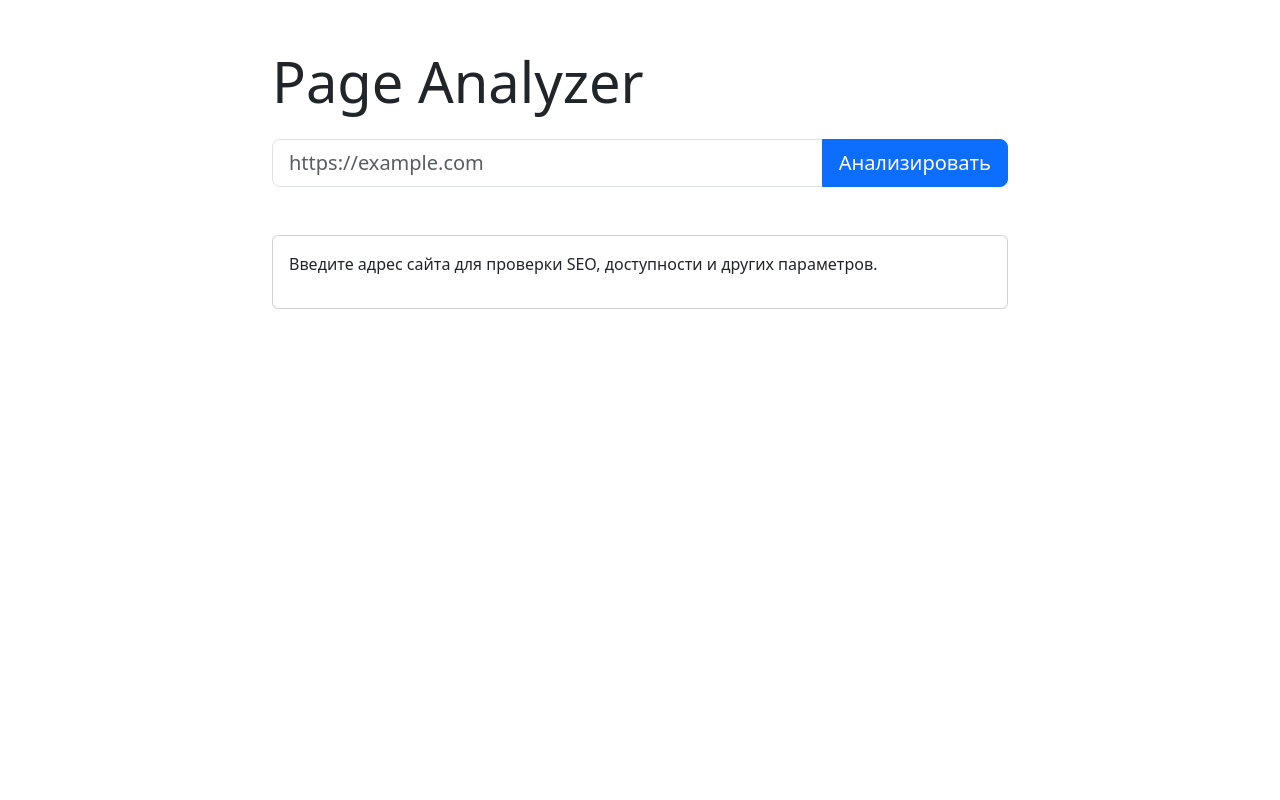
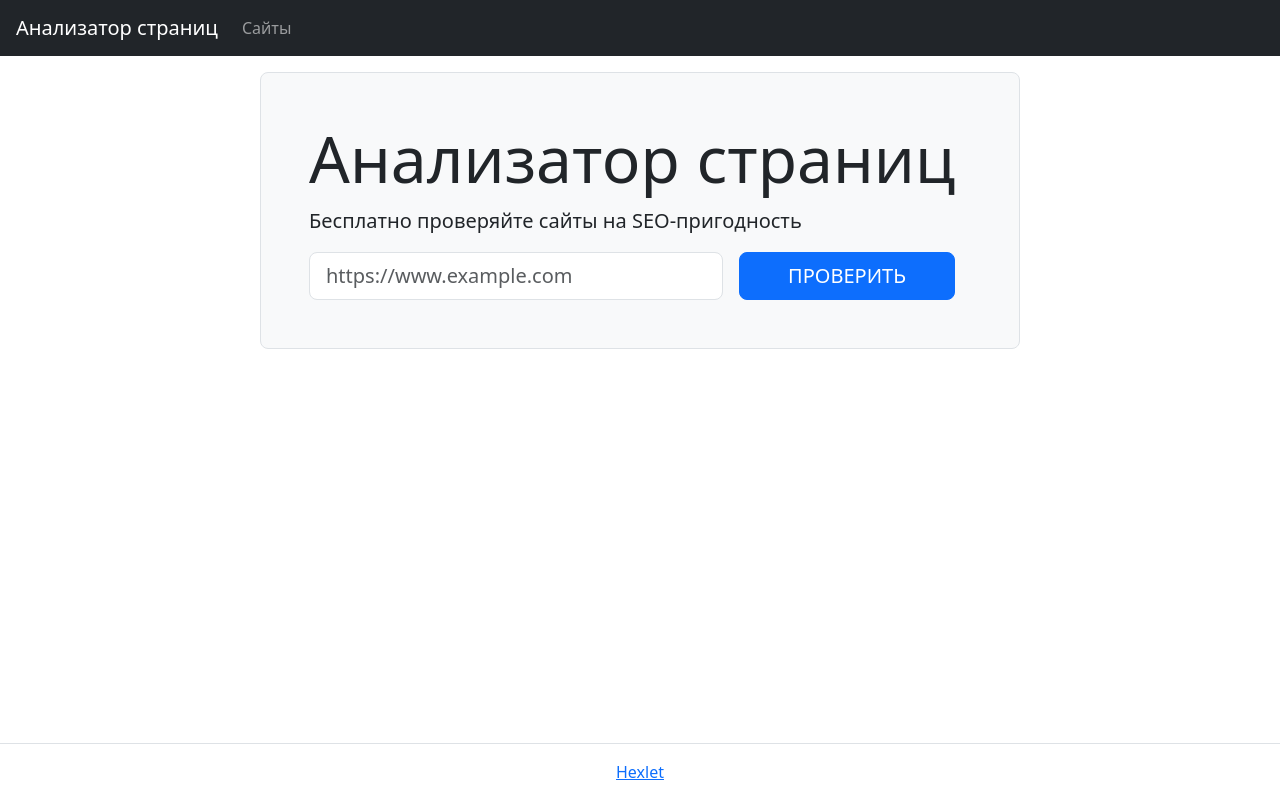
Before and after one commit to OlegGolubev74/python-project-83, a Flask app: page / in a window 1280 px wide. Run offline with Flask 3, Linux system fonts and the light colour scheme; some libraries are stand-ins or nearby versions.

Commit message:
steps 3-6

```diff
--- /dev/null
+++ b/database.sql
@@ -0,0 +1,17 @@
+DROP TABLE IF EXISTS urls;
+CREATE TABLE urls (
+    id BIGINT PRIMARY KEY GENERATED ALWAYS AS IDENTITY,
+    name VARCHAR(255) UNIQUE NOT NULL,
+    created_at DATE
+);
+
+DROP TABLE IF EXISTS url_checks;
+CREATE TABLE url_checks (
+  id BIGINT PRIMARY KEY GENERATED ALWAYS AS IDENTITY,
+  url_id BIGINT REFERENCES urls (id),
+  status_code INT,
+  h1 TEXT,
+  title TEXT,
+  description TEXT,
+  created_at DATE
+);
--- a/page_analyzer/app.py
+++ b/page_analyzer/app.py
@@ -1,24 +1,204 @@
-from flask import Flask, render_template, request, redirect, url_for
+import os
+from datetime import date
 
-
+import psycopg2
+import requests
 from dotenv import load_dotenv
-
-import os
+from flask import Flask, flash, redirect, render_template, request
+from parser import parse_html
+from url_normalizer import normalize_url, validate_url
 
 load_dotenv()
+DATABASE_URL = os.getenv('DATABASE_URL')
+
+print('------------------')
+print(DATABASE_URL)
+print('------------------')
+
+try:
+    conn = psycopg2.connect(DATABASE_URL)
+    print("Подключился к БД")
+except Exception as e:
+    print(f"Не могу подключиться к БД: {e}")
+    conn = None
 
 app = Flask(__name__)
 app.config['SECRET_KEY'] = os.getenv('SECRET_KEY')
 
+
 @app.route("/")
 def index():
-    return render_template('index.html')
+    # Восстанавливаем введенный URL при ошибке валидации
+    url = request.args.get('url', '')
+    return render_template('index.html', url=url)
 
-@app.route("/analyze", methods=['POST'])
+
+@app.post("/urls")
 def analyze():
     url = request.form.get('url')  # Получаем URL из формы
-    # Здесь будет логика анализа URL (пока просто редирект)
-    return redirect(url_for('index'))
+
+    # Валидация URL
+    is_valid, error_message = validate_url(url)
+    if not is_valid:
+        flash(error_message, 'danger')
+        # Сохраняем введенный URL для отображения в форме
+        return redirect(f'/?url={url}')
+
+    # Нормализация URL
+    normalized_url = normalize_url(url)
+
+    if not normalized_url:
+        flash("Некорректный URL", 'danger')
+        return redirect(f'/?url={url}')
+
+    # Выводим для отладки
+    print(f"Оригинальный URL: {url}")
+    print(f"Нормализованный URL: {normalized_url}")
+
+    # Проверяем, существует ли уже такой URL в БД
+    check_sql = "SELECT id FROM urls WHERE name = %s"
+    insert_sql = """
+        INSERT INTO urls (name, created_at)
+        VALUES (%s, %s) RETURNING id
+    """
+
+    with conn.cursor() as cur:
+        try:
+            # Проверяем существование
+            cur.execute(check_sql, (normalized_url,))
+            existing_url = cur.fetchone()
+
+            if existing_url:
+                # URL уже существует, показываем сообщение и
+                # редиректим на существующую запись
+                url_id = existing_url[0]
+                flash("Страница уже существует", 'info')
+            else:
+                # Добавляем новый URL
+                cur.execute(insert_sql, (normalized_url, date.today()))
+                conn.commit()
+                url_id = cur.fetchone()[0]
+                flash("Страница успешно добавлена", 'success')
+
+            return redirect(f'/urls/{url_id}')
+
+        except psycopg2.Error as e:
+            conn.rollback()
+            flash(f"Ошибка базы данных: {e}", 'danger')
+            return redirect(f'/?url={url}')
+
+
+@app.get("/urls/<int:id>")
+def url_info(id):
+    # Получаем информацию о сайте
+    url_sql = "SELECT * FROM urls WHERE id = %s"
+    # Получаем все проверки для этого сайта
+    checks_sql = """
+        SELECT * FROM url_checks
+        WHERE url_id = %s
+        ORDER BY id DESC
+    """
+
+    with conn.cursor() as cur:
+        # Получаем информацию о сайте
+        cur.execute(url_sql, (id,))
+        url_result = cur.fetchone()
+
+        if not url_result:
+            flash("Страница не найдена", 'danger')
+            return redirect('/urls')
+
+        url_id, url_name, url_created_at = url_result
+
+        # Получаем проверки для сайта
+        cur.execute(checks_sql, (id,))
+        checks = cur.fetchall()
+
+    return render_template('url_info.html',
+                         variable1=url_id,
+                         variable2=url_name,
+                         variable3=url_created_at,
+                         checks=checks)
+
+
+@app.post("/urls/<int:id>/checks")
+def check_url(id):
+    """
+    Выполняет проверку сайта и сохраняет результаты в БД
+    """
+    # Сначала проверяем, существует ли сайт
+    check_site_sql = "SELECT name FROM urls WHERE id = %s"
+
+    with conn.cursor() as cur:
+        cur.execute(check_site_sql, (id,))
+        site_result = cur.fetchone()
+
+        if not site_result:
+            flash("Страница не найдена", 'danger')
+            return redirect('/urls')
+
+        site_url = site_result[0]
+
+    try:
+        # Выполняем запрос к сайту
+        response = requests.get(site_url, timeout=10)
+        response.raise_for_status()  # Проверяем статус ответа
+
+        # Парсим HTML
+        parsed_data = parse_html(response.text)
+
+        # Сохраняем проверку в БД
+        insert_check_sql = """
+            INSERT INTO url_checks
+            (url_id, status_code, h1, title, description, created_at)
+            VALUES (%s, %s, %s, %s, %s, %s)
+        """
+
+        with conn.cursor() as cur:
+            cur.execute(insert_check_sql, (
+                id,
+                response.status_code,
+                parsed_data['h1'],
+                parsed_data['title'],
+                parsed_data['description'],
+                date.today()
+            ))
+            conn.commit()
+
+        flash("Страница успешно проверена", 'success')
+
+    except Exception:
+        # Все исключения обрабатываем одинаково - без деталей
+        flash("Произошла ошибка при проверке", 'danger')
+
+    return redirect(f'/urls/{id}')
+
+
+@app.get("/urls")
+def show_urls():
+    # SQL запрос для получения сайтов с данными о последней проверке
+    sql = """
+        SELECT
+            u.id,
+            u.name,
+            u.created_at,
+            MAX(uc.created_at) as last_check_date,
+            (SELECT status_code
+             FROM url_checks
+             WHERE url_id = u.id
+             ORDER BY created_at DESC, id DESC
+             LIMIT 1) as last_status_code
+        FROM urls u
+        LEFT JOIN url_checks uc ON u.id = uc.url_id
+        GROUP BY u.id, u.name, u.created_at
+        ORDER BY u.created_at DESC, u.id DESC
+    """
+
+    with conn.cursor() as cur:
+        cur.execute(sql)
+        urls = cur.fetchall()
+
+    return render_template('urls_info.html', urls=urls)
 
 
 if __name__ == '__main__':
--- a/page_analyzer/templates/index.html
+++ b/page_analyzer/templates/index.html
@@ -1,45 +1,71 @@
 <!DOCTYPE html>
 <html lang="en">
 <head>
-    <meta charset="UTF-8">
-    <meta name="viewport" content="width=device-width, initial-scale=1">
-    <title>Page Analyzer</title>
-    <!--
-    <link href="https://cdn.jsdelivr.net/npm/bootstrap@5.3.2/dist/css/bootstrap.min.css" rel="stylesheet">
-    -->
-    <link href="https://cdn.jsdelivr.net/npm/bootstrap@5.3.6/dist/css/bootstrap.min.css" rel="stylesheet" integrity="sha384-4Q6Gf2aSP4eDXB8Miphtr37CMZZQ5oXLH2yaXMJ2w8e2ZtHTl7GptT4jmndRuHDT" crossorigin="anonymous">
+    <meta charset="utf-8">
+    <meta name="viewport" content="width=device-width, initial-scale=1, shrink-to-fit=no">
+    <meta name="description" content="Third project for Hexlet.io">
+    <link href="https://cdn.jsdelivr.net/npm/bootstrap@5.3.3/dist/css/bootstrap.min.css" rel="stylesheet" integrity="sha384-QWTKZyjpPEjISv5WaRU9OFeRpok6YctnYmDr5pNlyT2bRjXh0JMhjY6hW+ALEwIH" crossorigin="anonymous">
+    <title>Анализатор страниц</title>
 </head>
-<body>
-    <div class="container mt-5">
-        <div class="row">
-            <div class="col-12 col-md-8 mx-auto">
-                <h1 class="display-4 mb-4">Page Analyzer</h1>
+<body class="min-vh-100 d-flex flex-column">
+    <header class="flex-shrink-0">
+        <nav class="navbar navbar-expand-md navbar-dark bg-dark px-3">
+            <a class="navbar-brand" href="/">Анализатор страниц</a>
+            <div id="navbarNav">
+                <ul class="navbar-nav">
+                    <li class="nav-item"><a class="nav-link" href="/urls">Сайты</a></li>
+                </ul>
+            </div>
+        </nav>
+    </header>
 
-                <!-- Форма для ввода URL -->
-                <form action="/analyze" method="post" class="mb-5">
-                    <div class="input-group">
+    <main class="flex-grow-1">
+        <div class="container-lg mt-3">
+            <div class="row">
+                <div class="col-12 col-md-10 col-lg-8 mx-auto border rounded-3 bg-light p-5">
+                    <h1 class="display-3">Анализатор страниц</h1>
+                    <p class="lead">Бесплатно проверяйте сайты на SEO-пригодность</p>
+
+                    <!-- Flash сообщения -->
+                    {% with messages = get_flashed_messages(with_categories=true) %}
+                        {% if messages %}
+                            <div class="mb-4">
+                                {% for category, message in messages %}
+                                    <div class="alert alert-{{ category }} alert-dismissible fade show" role="alert">
+                                        {{ message }}
+                                        <button type="button" class="btn-close" data-bs-dismiss="alert" aria-label="Close"></button>
+                                    </div>
+                                {% endfor %}
+                            </div>
+                        {% endif %}
+                    {% endwith %}
+
+                    <form action="/urls" method="post" class="d-flex justify-content-center">
+                        <label for="url" class="visually-hidden">Url для проверки</label>
                         <input type="text"
                                name="url"
+                               id="url"
+                               placeholder="https://www.example.com"
+                               value="{{ url or '' }}"
                                class="form-control form-control-lg"
-                               placeholder="https://example.com"
                                required>
-                        <button type="submit" class="btn btn-primary btn-lg">Анализировать</button>
-                    </div>
-                </form>
-
-                <!-- Дополнительная информация -->
-                <div class="card">
-                    <div class="card-body">
-                        <p>Введите адрес сайта для проверки SEO, доступности и других параметров.</p>
-                    </div>
+                        <input type="submit"
+                               class="btn btn-primary btn-lg ms-3 px-5 text-uppercase mx-3"
+                               value="Проверить">
+                    </form>
                 </div>
             </div>
         </div>
-    </div>
+    </main>
 
-    <!--
-    <script src="https://cdn.jsdelivr.net/npm/bootstrap@5.3.2/dist/js/bootstrap.bundle.min.js"></script>
-    -->
-    <script src="https://cdn.jsdelivr.net/npm/bootstrap@5.3.6/dist/js/bootstrap.bundle.min.js" integrity="sha384-j1CDi7MgGQ12Z7Qab0qlWQ/Qqz24Gc6BM0thvEMVjHnfYGF0rmFCozFSxQBxwHKO" crossorigin="anonymous"></script>
+    <footer class="border-top py-3 mt-5 flex-shrink-0">
+        <div class="container-lg">
+            <div class="text-center">
+                <a href="https://ru.hexlet.io/" target="_blank">Hexlet</a>
+            </div>
+        </div>
+    </footer>
+
+    <script src="https://cdn.jsdelivr.net/npm/bootstrap@5.3.3/dist/js/bootstrap.bundle.min.js" integrity="sha384-YvpcrYf0tY3lHB60NNkmXc5s9fDVZLESaAA55NDzOxhy9GkcIdslK1eN7N6jIeHz" crossorigin="anonymous"></script>
 </body>
 </html>
```
Also changed, not shown: page_analyzer/parser.py (added, +32 -0 lines), page_analyzer/templates/url_info.html (added, +107 -0 lines), page_analyzer/templates/urls_info.html (added, +94 -0 lines), page_analyzer/url_normalizer.py (added, +72 -0 lines), pyproject.toml (+9 -0 lines), ruff.toml (added, +9 -0 lines), 4 other files.
